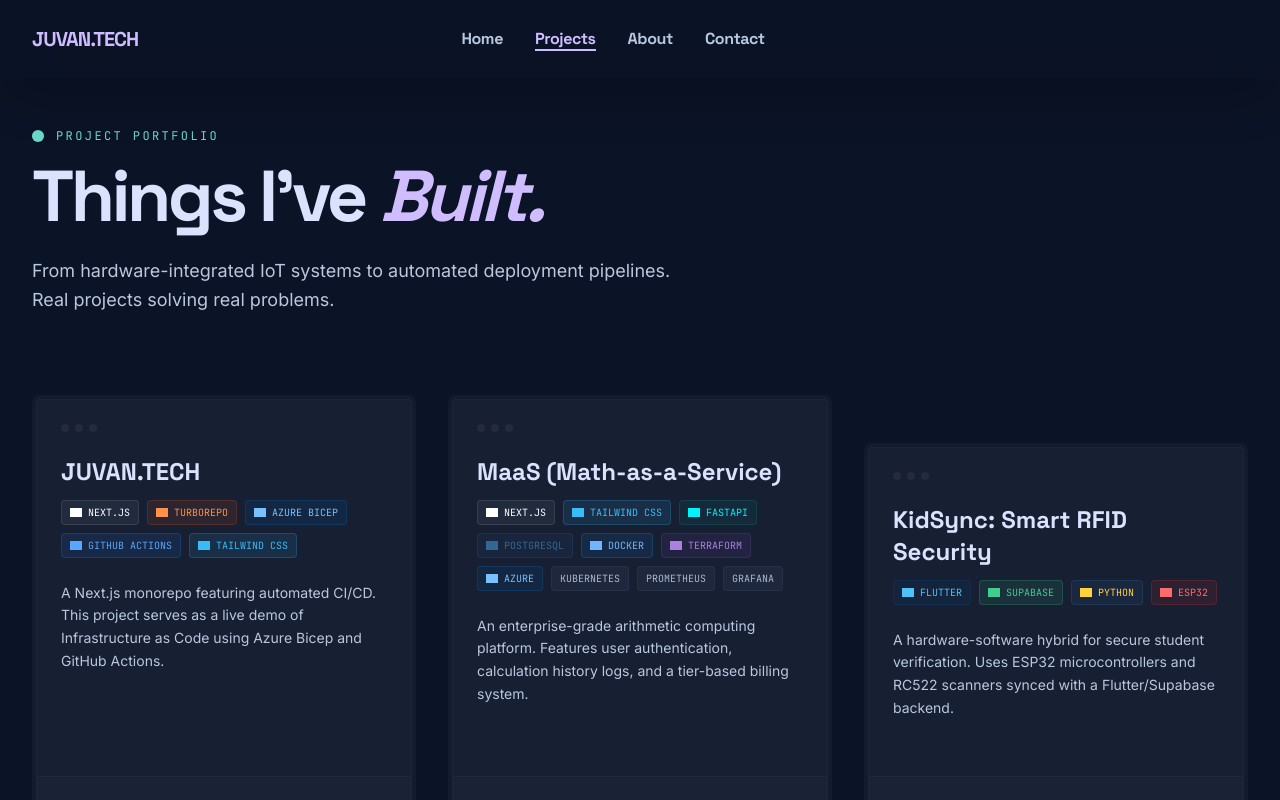
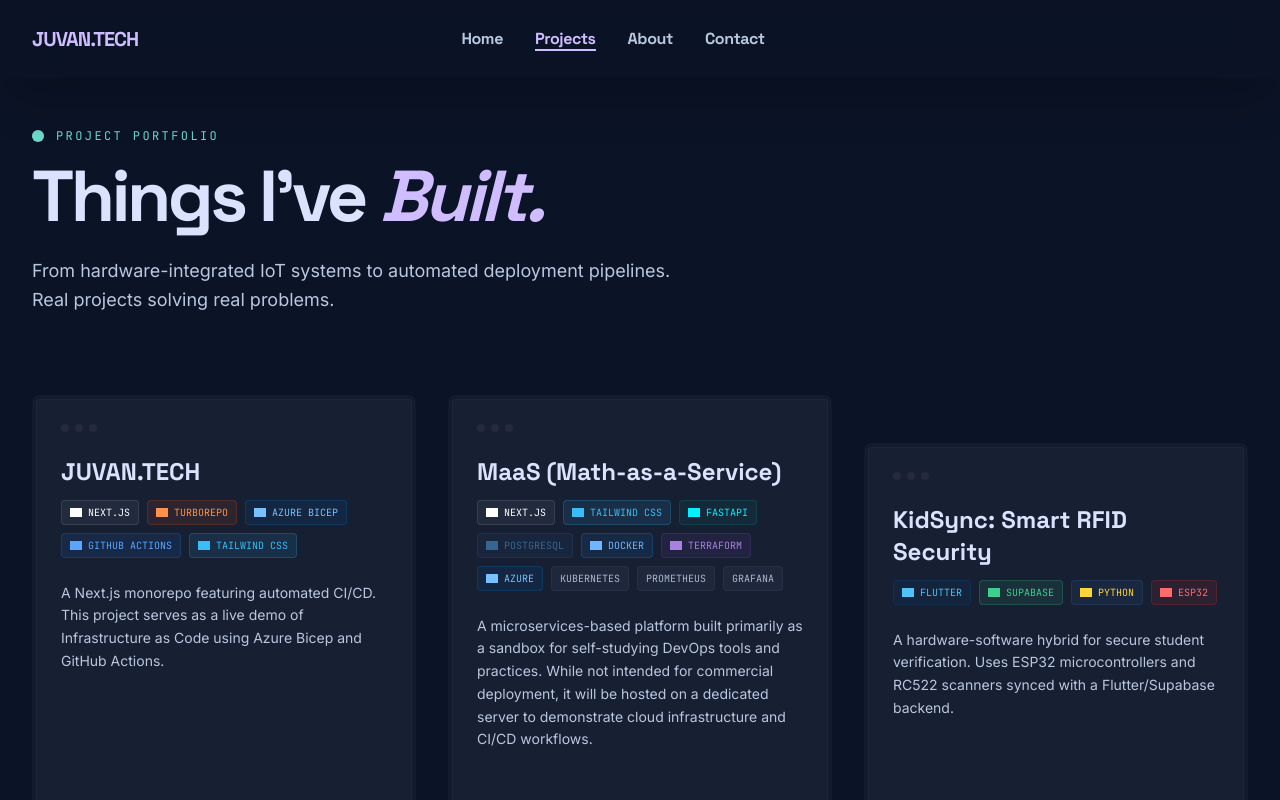
Before and after one commit to naori11/personal-portfolio, a Next.js app in the folder apps/web/: page /projects in a window 1280 px wide. Shown: the top 800 px of the page. Built offline with nearby package versions, Linux system fonts and the light colour scheme; grey boxes are pictures that could not be loaded.

Commit message:
feat: update description for MaaS

```diff
--- a/apps/web/app/projects/page.tsx
+++ b/apps/web/app/projects/page.tsx
@@ -73,7 +73,7 @@
   {
     inProgress: true,
     title: "MaaS (Math-as-a-Service)",
-    description: "An enterprise-grade arithmetic computing platform. Features user authentication, calculation history logs, and a tier-based billing system.",
+    description: "A microservices-based platform built primarily as a sandbox for self-studying DevOps tools and practices. While not intended for commercial deployment, it will be hosted on a dedicated server to demonstrate cloud infrastructure and CI/CD workflows.",
     tech: [
       "NEXT.JS", "TAILWIND CSS", "FASTAPI", "POSTGRESQL",
       "DOCKER", "TERRAFORM", "AZURE", "KUBERNETES",
```
